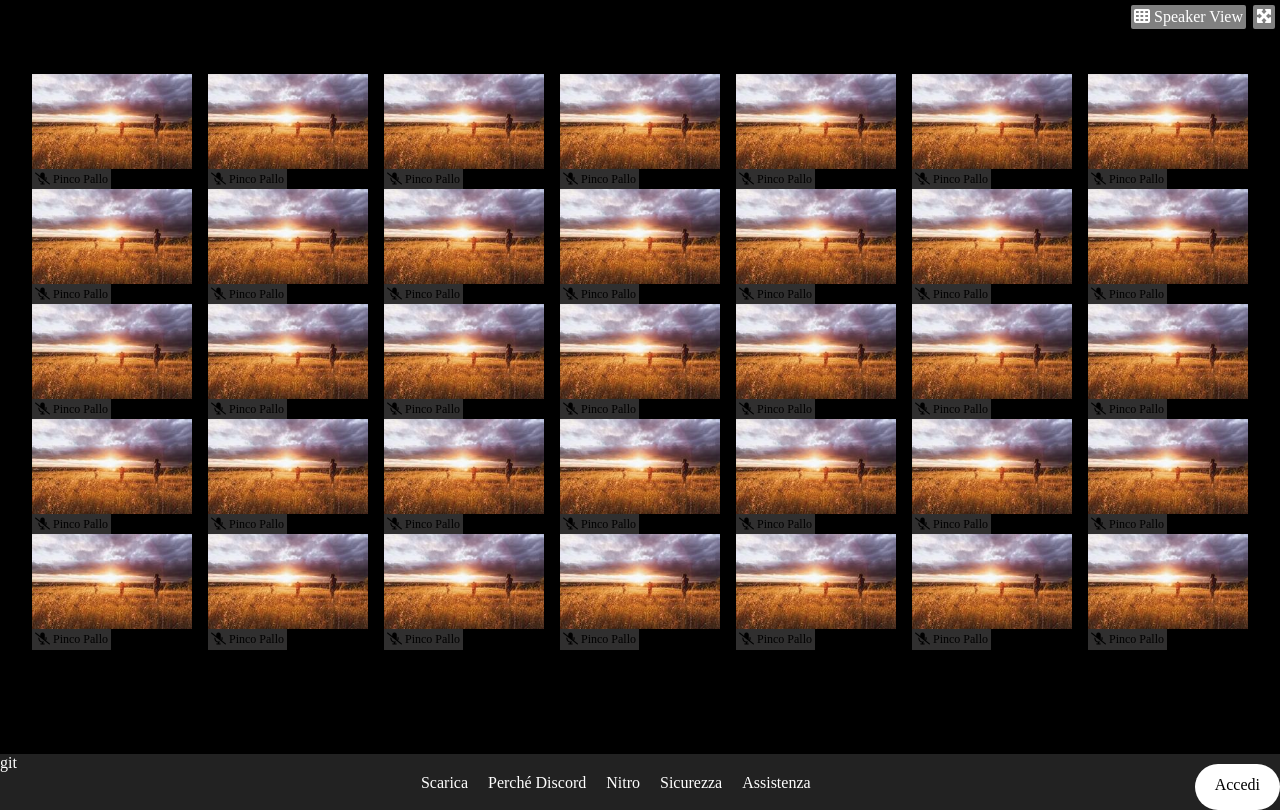
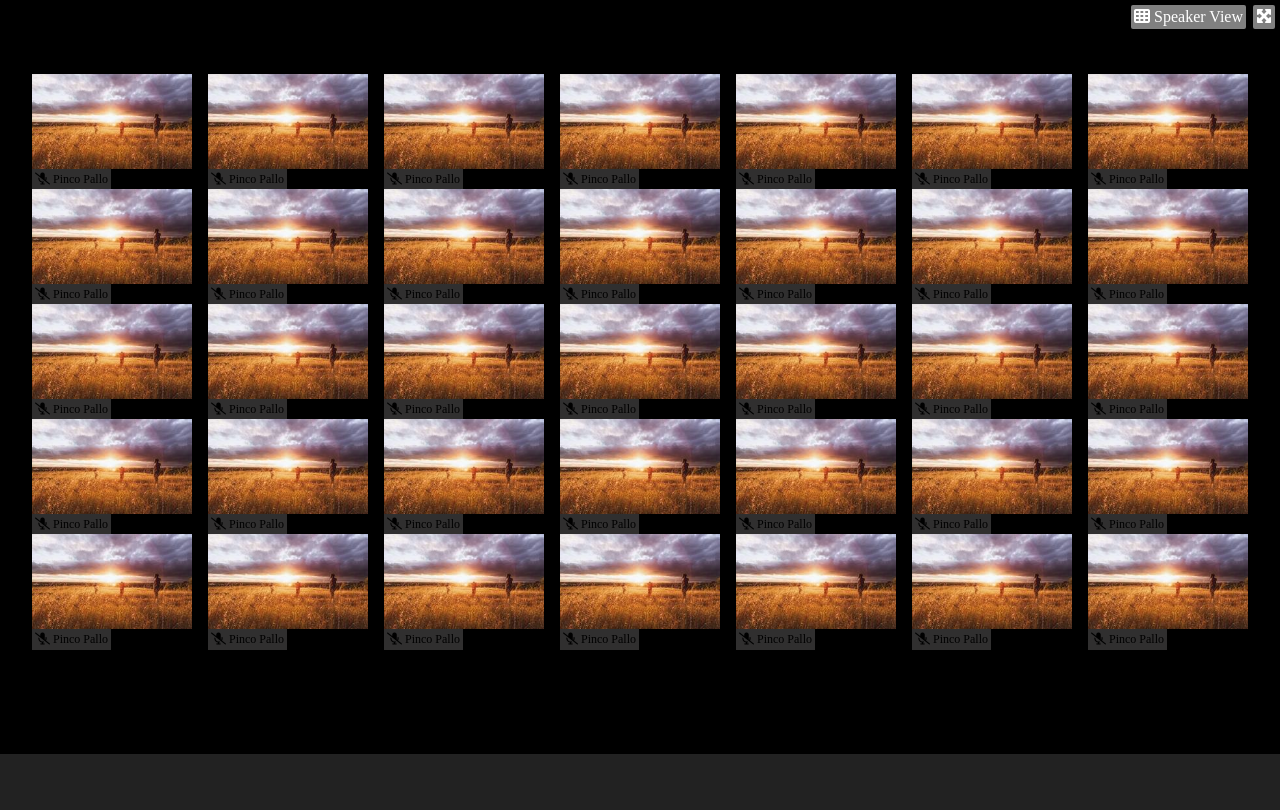
Before and after one commit to domenicolafroscia/html-css-zoom, a plain HTML site: page index.html in a window 1280 px wide. Drawn offline with Linux system fonts and the light colour scheme.

Commit message:
edit: completati header e main, manca il footer

```diff
--- a/css/style.css
+++ b/css/style.css
@@ -79,36 +79,5 @@ a {
     height: 7vh;
     width: 100%;
     color: white;
+    display: flex ;
 }
-
-.flex {
-    display: flex;
-    justify-content: space-between;
-}
-
-.navigation {
-    padding: 5px 0;
-    margin-top: 10px;
-}
-
-.nav-1 {
-    display: flex;
-    padding-top: 10px;
-}
-
-.nav-2 {
-    background-color: white;
-    padding-top: 12px;
-    padding-right: 20px;
-    border-radius: 30px;
-}
-
-.link-nav {
-    padding-left: 20px;
-    list-style-type: none;
-}
-
-.login {
-    color: black;
-    display: inline-block;
-}
--- a/index.html
+++ b/index.html
@@ -141,20 +141,7 @@
 
         <!-- footer -->
         <footer>
-            <div class="footer flex">
-                <ul>
-                    <li>git</li>
-                </ul>
-                <ul  class="navigation nav-1">
-                    <li class="link-nav"><a href="">Scarica</a></li>
-                    <li class="link-nav"><a href="">Perché Discord</a></li>
-                    <li class="link-nav"><a href="">Nitro</a></li>
-                    <li class="link-nav"><a href="">Sicurezza</a></li>
-                    <li class="link-nav"><a href="">Assistenza</a></li>
-                </ul>
-                <ul class="navigation nav-2">
-                    <li class="link-nav"><a class="login " href="">Accedi</a></li>
-                </ul>
+            <div class="footer">
 
             </div>
         </footer>
```
